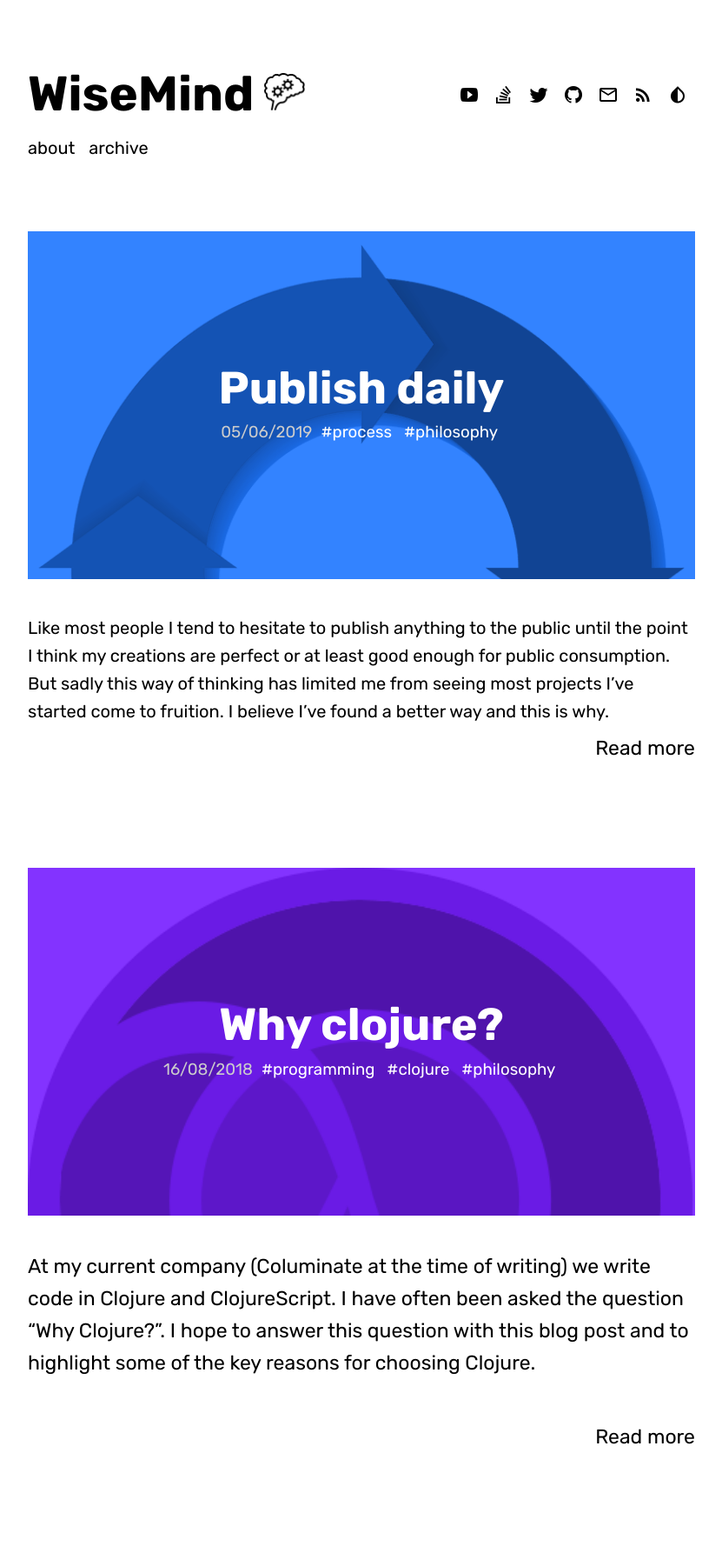
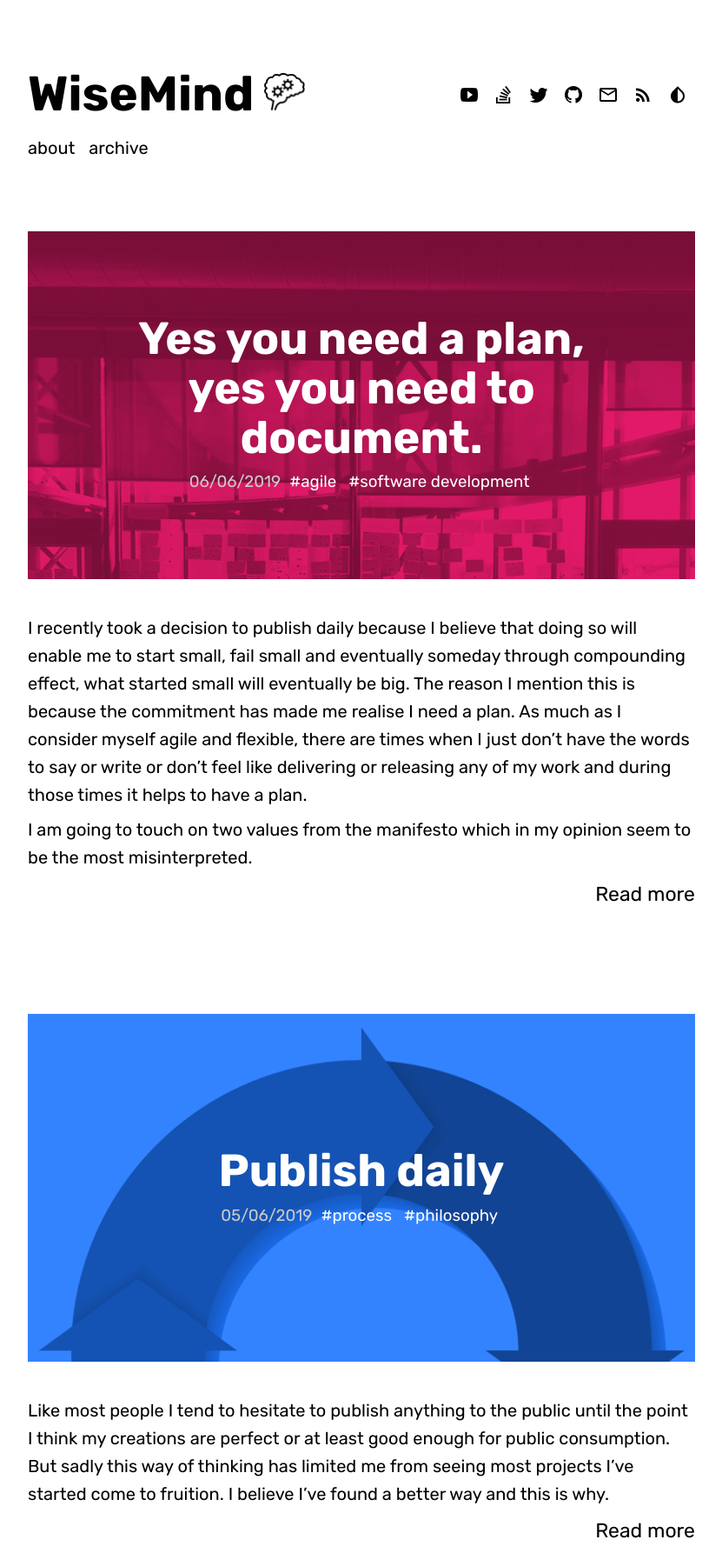
Before and after one commit to Tsatsi/tsatsi.github.io, a Jekyll site: the page built from index.html, in a window 1280 px wide, cut to the strip 0-1786 px from the top of the page. Shown: the whole strip at 87% size, without its empty margins (224-1055 px from the left). Built offline with Jekyll 4.4.1, drawn with Linux system fonts in a browser that asks for light colours; some web fonts are replaced; the list of posts is cut into pages by our own code; some of the changed text lies outside the part shown.

Commit message:
you need a plan

```diff
--- a/_posts/2019-06-05-learn-build-publish.md
+++ b/_posts/2019-06-05-learn-build-publish.md
@@ -31,7 +31,7 @@ But sadly this way of thinking has limited me from seeing most projects I've sta
  I have to admit starting small is not as easy or intuitive as I thought it would be.
  An example is this blog post, which I wrote while at lunch. There's a resistance within my perfectionist mind as I write  that's trying to justify why I need more time.
  To me starting small means publishing or delivering value daily. There's always a temptation to wait a few more days which then turn into weeks then the weeks into months and eventually the excitement fades and nothing gets done or you die.
- Publishing or delivering daily to me is understanding that each day counts and should have results. I use the word publish deliberately to imply that there has to be other people to witness your daily creations.
+ Publishing or delivering daily to me is understanding that each day counts and should have results. I use the word publish deliberately to imply that there has to be other people to witness your daily creations and publish in this context is not limited to writing.
  <!–-break-–>
 ### Benefits
  - Consistently making small deliverables daily has a compounding effect benefit where what starts small will eventually be big.
--- /dev/null
+++ b/_posts/2019-06-06-you-need-a-plan.md
@@ -0,0 +1,40 @@
+---
+layout: post
+title:  "Yes you need a plan, yes you need to document."
+tags:
+  - agile
+  - software development
+
+hero: "assets/img/agile-wall.jpeg"
+overlay: red
+published: true
+
+---
+I recently took a decision to publish daily because I believe that doing so will enable me to start small, fail small and eventually someday through compounding effect, what started small will eventually be big.
+The reason I mention this is because the commitment has made me realise I need a plan.
+As much as I consider myself agile and flexible, there are times when I just don't have the words to say or write or don't feel like delivering or releasing any of my work and during those times it helps to have a plan.
+
+I am going to touch on two values from the manifesto which in my opinion seem to be the most misinterpreted.
+<!–-break-–>
+
+## Background
+
+If you are reading this you probably know that I am a software engineer by profession, if not now you know.
+One of the arguments I constantly hear within my industry is what's agile software development and whats fake agile software development.
+Now I could probably point people to the agile manifesto or a few of Martin Fowler's articles but then I'd have nothing to write about.
+So this is my take on the argument.
+ <!–-break-–>
+## Working software over comprehensive documentation
+I've heard people interpret this as if there are unit tests no other documentation is needed. Which always makes me cringe because firstly how do you even run the unit tests if there's no documentation.
+
+Yes, I understand that the argument can be made that you can read the tests and understand what's happening in the code but I believe it shouldn't be the only documentation. There are other areas that tests cannot cover such as the architecture of the project, configurations, etc.
+
+Working software over comprehensive documentation does not imply that there should be no documentation at all, it just means the focus should be working software not that we should neglect to have any documentation.
+ <!–-break-–>
+## Responding to change over following a plan
+On this one I am going to simply put like this, you need a plan, having no plan is the quickest way to get nowhere. What this suggests is that you need to be flexible in your thinking and not just do things because the plan says so. If certain variables have changed this may mean that you have to change your plan in order to respond to that change and it's ok to do so.
+ <!–-break-–>
+
+## Conclusion
+Not having documentation will make it difficult for anyone new joining the team to fully understand the codebase. Automated tests alone are not enough to document your project.
+Having no plan is not a good idea.
```
Also changed, not shown: assets/img/agile-wall.jpeg (added).
